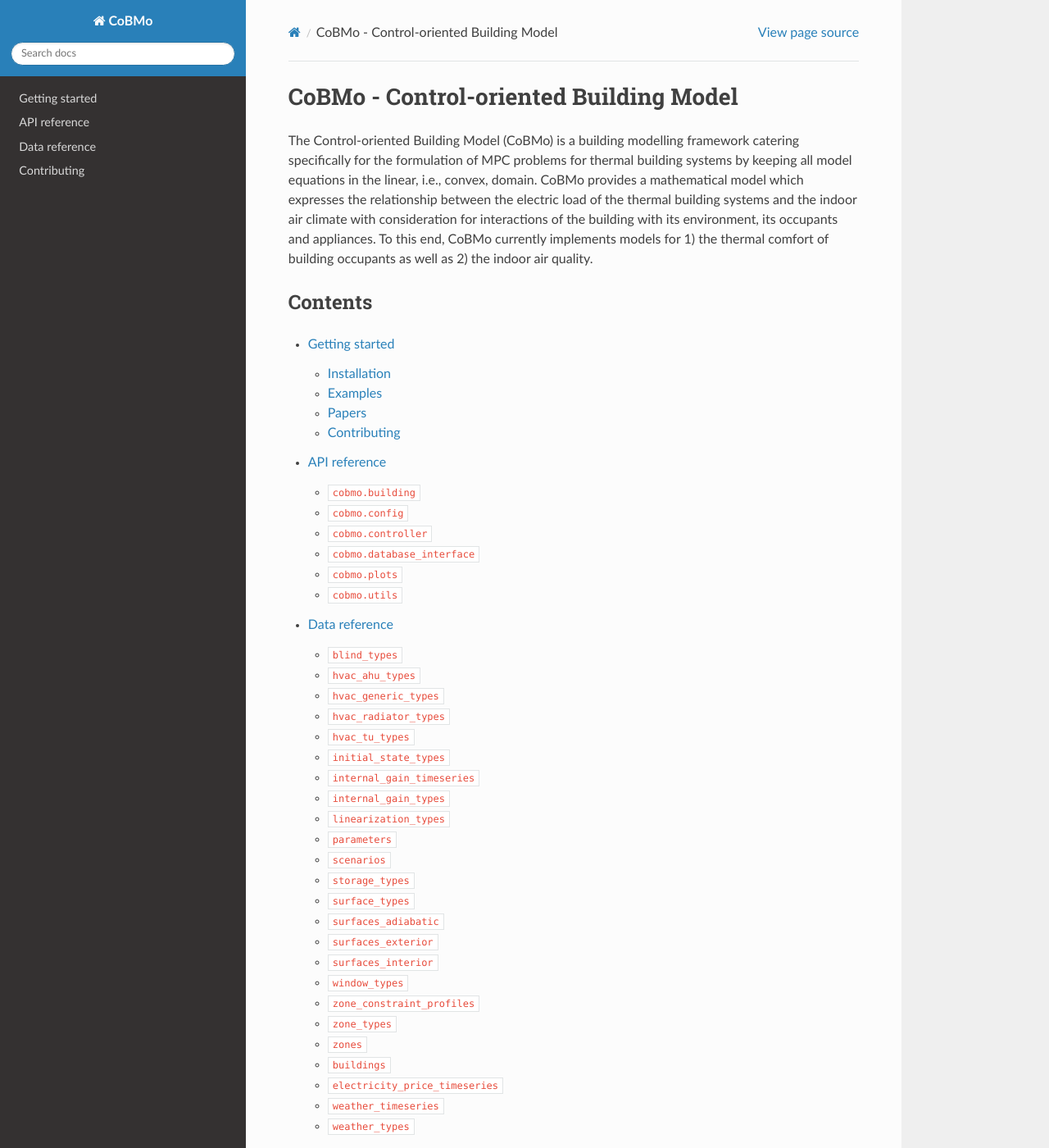
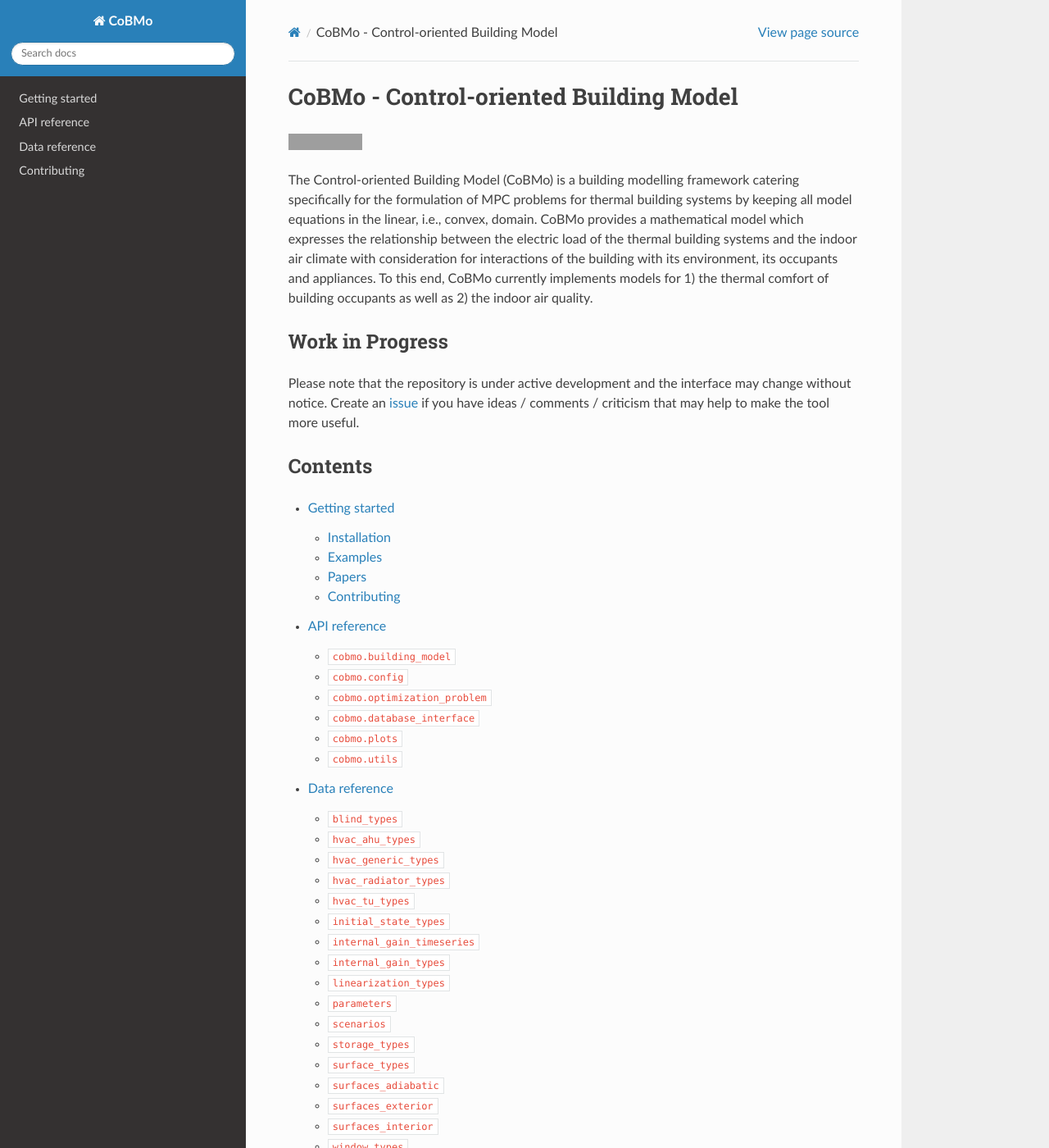
Before and after one commit to mesmo-dev/cobmo, a Sphinx documentation site: the page built from docs/index.md, in a window 1280 px wide and 1400 px high. Shown: the whole window at 82% size. Built offline with Sphinx 7.4.7 and the Read the Docs theme 2.0.0, drawn with Linux system fonts in a browser that asks for light colours; some of the changed text lies outside the part shown; grey boxes are pictures that could not be loaded.

````diff
--- a/docs/api.md
+++ b/docs/api.md
@@ -4,38 +4,32 @@
     This reference is work in progress.
 ```
 
-## `cobmo.building`
+## `cobmo.building_model`
 
-``` automodule:: cobmo.building
-   :members:
+``` automodule:: cobmo.building_model
 ```
 
 ## `cobmo.config`
 
 ``` automodule:: cobmo.config
-   :members:
 ```
 
-## `cobmo.controller`
+## `cobmo.optimization_problem`
 
-``` automodule:: cobmo.controller
-   :members:
+``` automodule:: cobmo.optimization_problem
 ```
 
 ## `cobmo.database_interface`
 
 ``` automodule:: cobmo.database_interface
-   :members:
 ```
 
 ## `cobmo.plots`
 
 ``` automodule:: cobmo.plots
-   :members:
 ```
 
 ## `cobmo.utils`
 
 ``` automodule:: cobmo.utils
-   :members:
 ```
--- a/docs/conf.py
+++ b/docs/conf.py
@@ -1,78 +1,62 @@
 # Configuration file for the Sphinx documentation builder.
-#
-# This file only contains a selection of the most common options. For a full
-# list see the documentation:
-# http://www.sphinx-doc.org/en/master/config
+# - Documentation: <http://www.sphinx-doc.org/en/master/config>
 
-# -- Path setup --------------------------------------------------------------
-
-# If extensions (or modules to document with autodoc) are in another directory,
-# add these directories to sys.path here. If the directory is relative to the
-# documentation root, use os.path.abspath to make it absolute, like shown here.
-
+# Path settings.
+# - If extensions (or modules to document with autodoc) are in another directory,
+#   add these directories to sys.path here. If the directory is relative to the
+#   documentation root, use os.path.abspath to make it absolute, like shown here.
 import os
 import sys
 sys.path.insert(0, os.path.abspath('..'))
 
-# -- Setup for Recommonmark --------------------------------------------------
-
-from recommonmark.parser import CommonMarkParser
-from recommonmark.transform import AutoStructify
-
-source_parsers = {
-    '.md': CommonMarkParser
-}
-
-# -- Project information -----------------------------------------------------
-
+# Project information.
 project = 'CoBMo'
-copyright = '2019, TUMCREATE'
+copyright = '2020, TUMCREATE'
 author = 'TUMCREATE'
 
-# -- General configuration ---------------------------------------------------
-
-# Add any Sphinx extension module names here, as strings. They can be
-# extensions coming with Sphinx (named 'sphinx.ext.*') or your custom
-# ones.
+# Extensions.
+# - Add any Sphinx extension module names here, as strings. They can be
+#   extensions coming with Sphinx (named 'sphinx.ext.*') or your custom
+#   ones.
 extensions = [
+    'sphinx.ext.napoleon',
     'sphinx_markdown_tables',  # TODO: `sphinx_markdown_tables` doesn't support Readthedocs PDF properly.
-    'sphinx.ext.napoleon',
-    'sphinx.ext.autodoc',
-    'sphinx.ext.mathjax'
+    'sphinx.ext.mathjax',
+    'recommonmark',
 ]
 
-# Add any paths that contain templates here, relative to this directory.
-# templates_path = ['_templates']
-source_suffix = '.md'
+# Extension settings.
+# - sphinx.ext.autodoc: <https://www.sphinx-doc.org/en/master/usage/extensions/autodoc.html>
+# - sphinx.ext.napoleon: <https://www.sphinx-doc.org/en/master/usage/extensions/napoleon.html>
+autoclass_content = 'both'
+autodoc_default_options = {
+    'members': None,
+    'undoc-members': None,
+    'show-inheritance': None
+}
+autodoc_typehints = 'none'
+napoleon_use_ivar = True
+
+# Source settings.
+source_suffix = {
+    '.rst': 'restructuredtext',
+    '.md': 'markdown',
+}
 master_doc = 'index'
 
-# List of patterns, relative to source directory, that match files and
-# directories to ignore when looking for source files.
-# This pattern also affects html_static_path and html_extra_path.
+# Exclude settings.
+# - List of patterns, relative to source directory, that match files and
+#   directories to ignore when looking for source files.
+#   This pattern also affects html_static_path and html_extra_path.
 exclude_patterns = ['_build', 'Thumbs.db', '.DS_Store', 'README.md']
 
-# -- Options for HTML output -------------------------------------------------
-
-# The theme to use for HTML and HTML Help pages.  See the documentation for
-# a list of builtin themes.
+# HTML theme settings.
+# - The theme to use for HTML and HTML Help pages.  See the documentation for
+#   a list of builtin themes.
 html_theme = 'sphinx_rtd_theme'
 
-# Add any paths that contain custom static files (such as style sheets) here,
-# relative to this directory. They are copied after the builtin static files,
-# so a file named "default.css" will overwrite the builtin "default.css".
-# html_static_path = ['_static']
-
-# -- Options for Recommonmark ------------------------------------------------
-
-# github_doc_root = '...'
+# Recommonmark settings.
+# - Documentation: <https://recommonmark.readthedocs.io/en/latest/auto_structify.html>
+from recommonmark.transform import AutoStructify
 def setup(app):
-    app.add_config_value(
-        'recommonmark_config',
-        {
-            # 'url_resolver': lambda url: github_doc_root + url,
-            # 'auto_toc_tree_section': 'Contents',
-            'enable_eval_rst': True,
-        },
-        True
-    )
     app.add_transform(AutoStructify)
--- a/docs/index.md
+++ b/docs/index.md
@@ -1,6 +1,12 @@
 # CoBMo - Control-oriented Building Model
 
+[![](https://zenodo.org/badge/173782015.svg)](https://zenodo.org/badge/latestdoi/173782015)
+
 The Control-oriented Building Model (CoBMo) is a building modelling framework catering specifically for the formulation of MPC problems for thermal building systems by keeping all model equations in the linear, i.e., convex, domain. CoBMo provides a mathematical model which expresses the relationship between the electric load of the thermal building systems and the indoor air climate with consideration for interactions of the building with its environment, its occupants and appliances. To this end, CoBMo currently implements models for 1) the thermal comfort of building occupants as well as 2) the indoor air quality.
+
+## Work in Progress
+
+Please note that the repository is under active development and the interface may change without notice. Create an [issue](https://github.com/TUMCREATE-ESTL/cobmo/issues) if you have ideas / comments / criticism that may help to make the tool more useful.
 
 ## Contents
 
````
Also changed, not shown: README.md (+4 -0 lines), docs/readthedocs.yml (+3 -12 lines).
